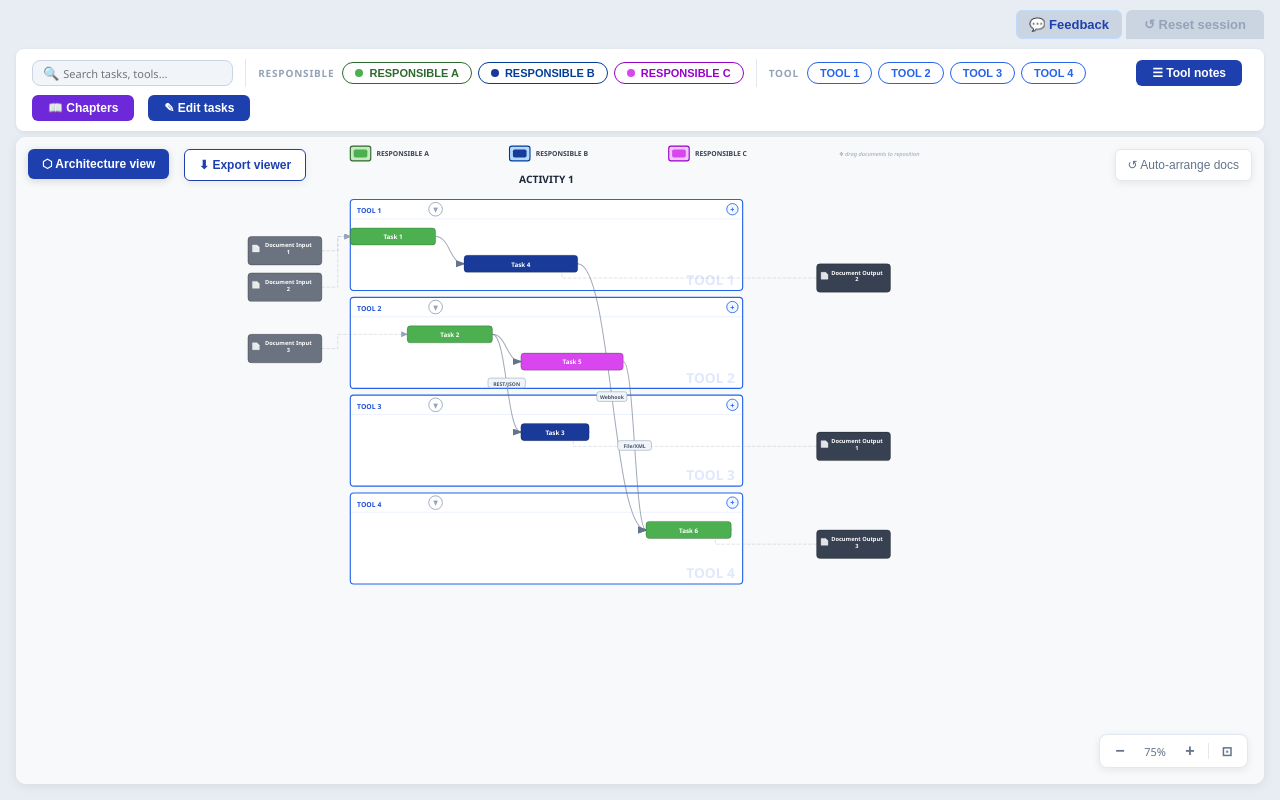
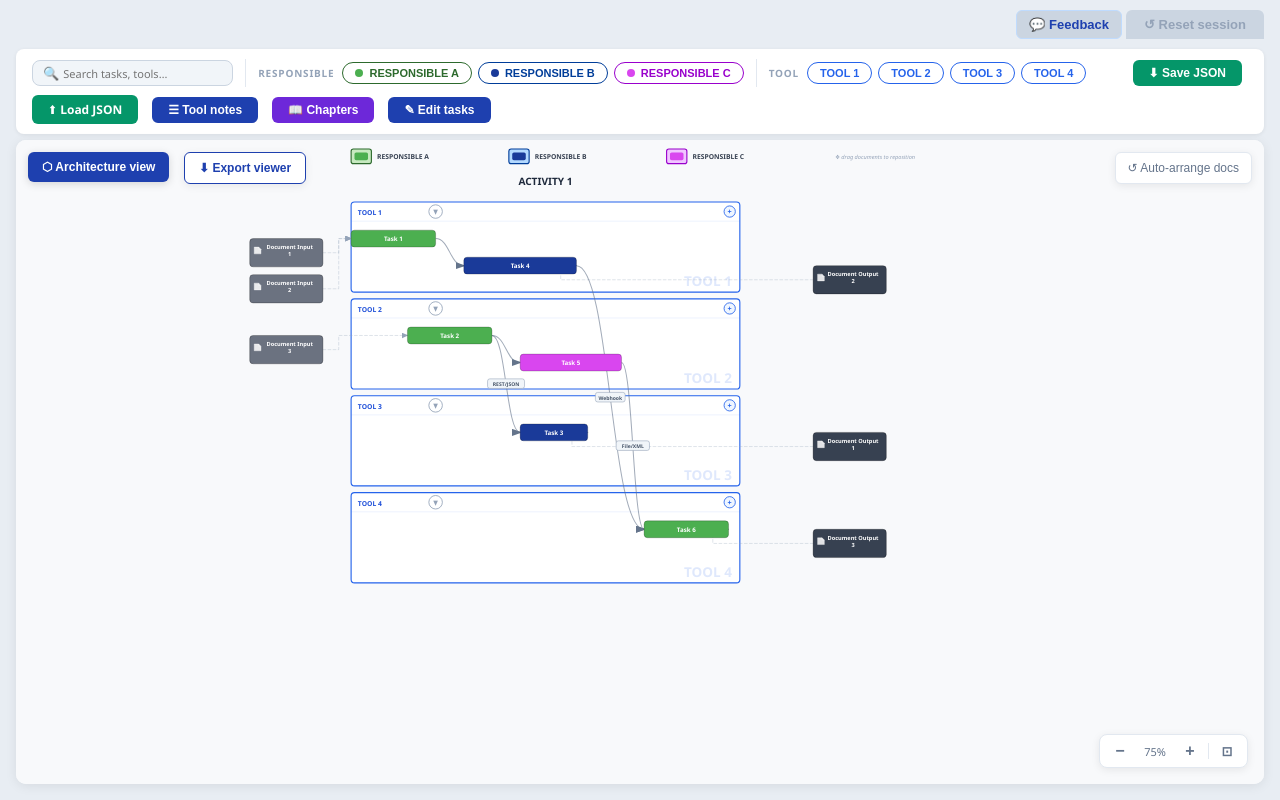
Before and after one commit to mdbarata/workflow-test, a React (Create React App) app: page / in a window 1280 px wide. Built offline with nearby package versions, Linux system fonts and the light colour scheme.

Commit message:
upload chapters

```diff
--- a/src/App.js
+++ b/src/App.js
@@ -183,6 +183,49 @@ const App = () => {
     setFilters((f) => ({ ...f, chapters: [] }));
   };
 
+  const handleSaveJson = () => {
+    // Ensure activities always have at least a clean chapters array in the exported JSON
+    const cleanData = {
+      ...workflowData,
+      activities: (workflowData.activities || []).map((act) => ({
+        ...act,
+        chapters: Array.isArray(act.chapters) ? act.chapters : []
+      }))
+    };
+    const data = JSON.stringify(cleanData, null, 2);
+    const a = document.createElement('a');
+    a.href = 'data:application/json;charset=utf-8,' + encodeURIComponent(data);
+    a.download = 'workflow.json';
+    a.click();
+  };
+
+  const handleLoadJson = (e) => {
+    const file = e.target.files[0];
+    if (!file) return;
+    const reader = new FileReader();
+    reader.onload = (ev) => {
+      try {
+        const parsed = JSON.parse(ev.target.result);
+        if (!parsed.activities || !Array.isArray(parsed.activities)) {
+          alert('Invalid JSON file: missing "activities" array.');
+          return;
+        }
+        // Ensure every activity has a clean chapters array if missing or invalid, so no issues occur when chapters were never created
+        const cleanedActivities = parsed.activities.map((act) => ({
+          ...act,
+          chapters: Array.isArray(act.chapters) ? act.chapters : []
+        }));
+        setWorkflowData({ ...parsed, activities: cleanedActivities });
+        setActiveActivityIndex(0);
+        setFilters({ responsibles: [], tools: [], chapters: [] });
+      } catch (err) {
+        alert('Failed to parse JSON file: ' + err.message);
+      }
+    };
+    reader.readAsText(file);
+    e.target.value = '';
+  };
+
   const handleSave = (newData, activityIdMap) => {
     if (activityIdMap && Object.keys(activityIdMap).length > 0) {
       // A stage was renamed, which changes its derived id. Migrate any
@@ -295,6 +338,8 @@ const App = () => {
           onImport={() => setShowEditor(true)}
           onToolNotes={() => setShowToolNotes(true)}
           onChapters={() => setShowChapterEditor(true)}
+          onSaveJson={handleSaveJson}
+          onLoadJson={handleLoadJson}
           searchQuery={searchQuery}
           onSearchChange={setSearchQuery}
         />
--- a/src/components/FilterBar.jsx
+++ b/src/components/FilterBar.jsx
@@ -1,6 +1,6 @@
 import React, { useState, useEffect } from 'react';
 
-const FilterBar = ({ activity, filters, onChange, onImport, onToolNotes, onChapters, searchQuery, onSearchChange }) => {
+const FilterBar = ({ activity, filters, onChange, onImport, onToolNotes, onChapters, onSaveJson, onLoadJson, searchQuery, onSearchChange }) => {
   const { responsibles, tools } = activity;
 
   // Local state so typing is always instant (no React state round-trip stutter)
@@ -133,6 +133,13 @@ const FilterBar = ({ activity, filters, onChange, onImport, onToolNotes, onChapt
 
       <div className="filter-spacer" />
 
+      <button className="import-btn" style={{ marginRight: 6, background: '#059669' }} onClick={onSaveJson} title="Download complete workflow state including tasks, layout, and chapters to a JSON file">
+        ⬇ Save JSON
+      </button>
+      <label className="import-btn" style={{ marginRight: 6, background: '#059669', cursor: 'pointer', display: 'inline-flex', alignItems: 'center' }} title="Load a workflow JSON file">
+        ⬆ Load JSON
+        <input type="file" accept=".json" onChange={onLoadJson} style={{ display: 'none' }} />
+      </label>
       <button className="import-btn" style={{ marginRight: 6 }} onClick={onToolNotes}>
         ☰ Tool notes
       </button>
--- a/src/components/TaskEditor.jsx
+++ b/src/components/TaskEditor.jsx
@@ -118,9 +118,15 @@ const rowsToWorkflow = (rows, originalData) => {
       outputs: splitList(r.outputs).map(slugify),
     }));
     const origAct = originalActivitiesById[act.id] || {};
-    const result = { id: act.id, name: act.name, tools: [...act.toolsSet], responsibles: Object.values(act.responsiblesMap), documents: Object.values(act.docsSet), tasks };
-    // Preserve chapters if they exist on the original activity
-    if (origAct.chapters && origAct.chapters.length > 0) result.chapters = origAct.chapters;
+    const result = {
+      id: act.id,
+      name: act.name,
+      tools: [...act.toolsSet],
+      responsibles: Object.values(act.responsiblesMap),
+      documents: Object.values(act.docsSet),
+      tasks,
+      chapters: origAct.chapters && Array.isArray(origAct.chapters) ? origAct.chapters : []
+    };
     return result;
   });
 
```
